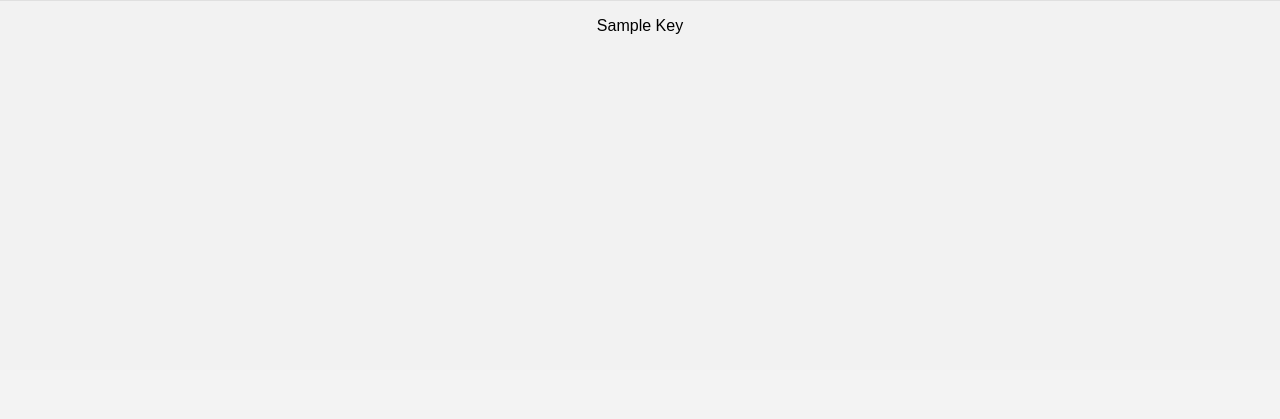
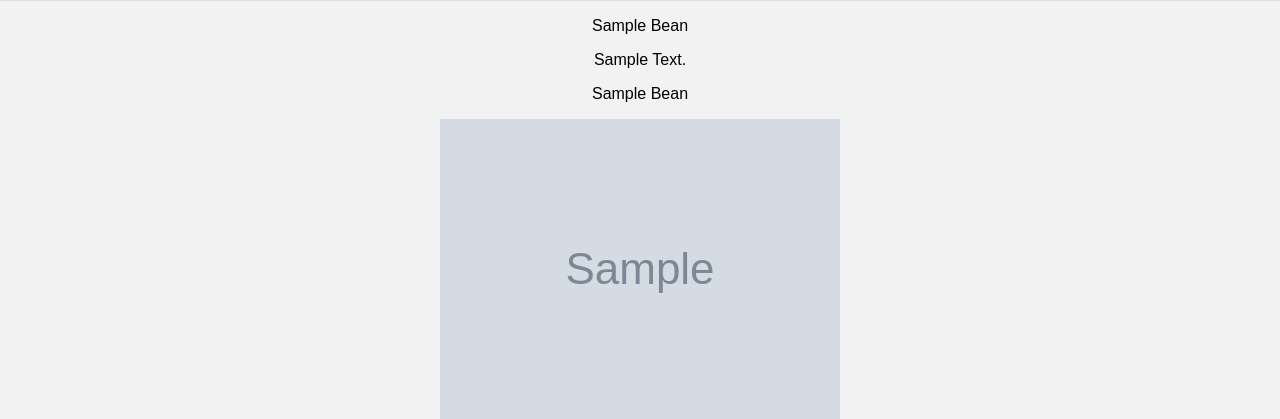
Before and after one commit to Rikaiyah-Winters/jelly-belly, a Flask app: template templates/jellybeans.html in a window 1280 px wide. Shown: the part 430-849 px from the top of the page. Before the commit the page ends 464 px from the top, so only its background shows below. Run offline with Flask 3, Linux system fonts and the light colour scheme; the template is opened without the code that fills it: most values are stand-ins (such as "Sample title", 1, 10 or a date in 2020); grey boxes marked "Sample" are stand-in pictures.

Commit message:
Finally figured out how to dig into the properties of one specific dictionary

```diff
--- a/app.py
+++ b/app.py
@@ -12,8 +12,8 @@ def jelly_belly_info():
   #response.raise_for_status()
   response_data = response.json()
   beans_info = response_data["items"]
-  sevenup_info = beans_info[0]
-  return render_template("jellybeans.html", beans = beans_info, sevenup_info = sevenup_info)
+  bean_7up = next((bean for bean in beans_info if bean['flavorName'] == '7Up'), None)
+  return render_template("jellybeans.html", bean=bean_7up)
 
 
 
--- a/templates/jellybeans.html
+++ b/templates/jellybeans.html
@@ -29,11 +29,12 @@
     </form>
   </div>
   <div class="content">
-    {% for key in sevenup_info %}
     <div>
-      <p>{{ key }}</p>
+      <p>{{ bean.flavorName }}</p>
+      <p>{{ bean.description }}</p>
+      <p>{{ bean.groupName }}</p>
+      <img src="{{ bean.imgUrl }}" alt="7Up Jelly Belly" >
     </div>
-    {% endfor %}
   </div>
 </body>
 
```
